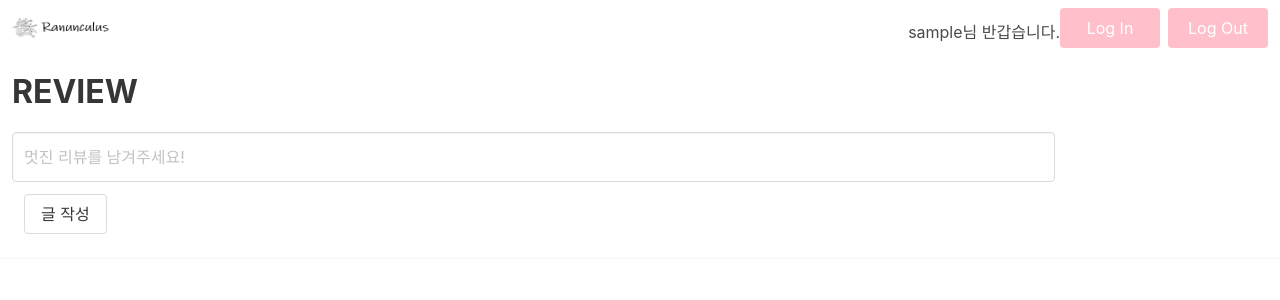
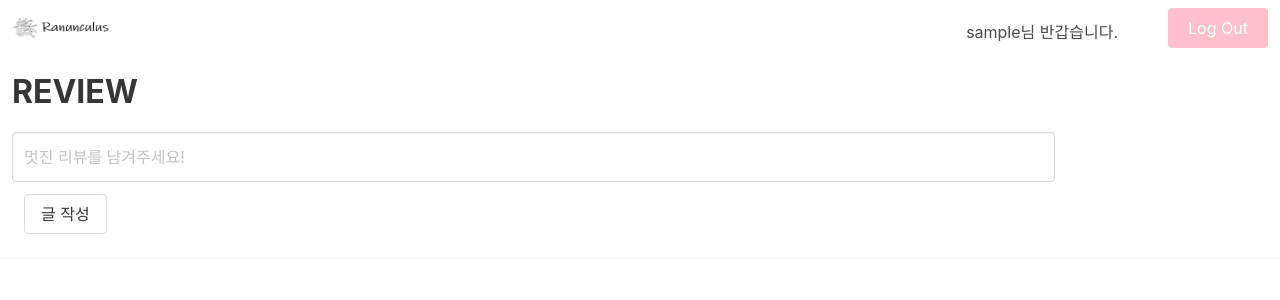
Before and after one commit to 99-8-3-Ranunculus/ranunculus, a Flask app: template templates/review.html in a window 1280 px wide. Shown: the top 300 px of the page. Run offline with Flask 2, Linux system fonts and the light colour scheme; the template is opened without the code that fills it: most values are stand-ins (such as "Sample title", 1, 10 or a date in 2020); a database or web service that is not in the repository returns one stand-in record (values such as "Sample title"); data that the repository does not hold is empty; some libraries are stand-ins or nearby versions.

Commit message:
로그인 유무에 따른 버튼표시 적용 #7

```diff
--- a/app.py
+++ b/app.py
@@ -18,21 +18,13 @@ db = client.dbsparta
 
 @app.route('/')
 def main():
-    username = session.get('username', None)
-    print(username)
-    return render_template('index.html', username=username)
-
-# @app.route('/')
-# def main():
-#     token_receive = request.cookies.get('mytoken')
-#     try:
-#         payload = jwt.decode(token_receive, SECRET_KEY, algorithms=['HS256'])
-#         user_info = db.users.find_one({"username": payload["id"]})
-#         return render_template('index.html', user_info=user_info)
-#     except jwt.ExpiredSignatureError:
-#         return redirect(url_for("login", msg="로그인 시간이 만료되었습니다."))
-#     except jwt.exceptions.DecodeError:
-#         return redirect(url_for("login", msg="로그인 정보가 존재하지 않습니다."))
+    if request.cookies.get('mytoken') is not None:
+        token_receive = request.cookies.get('mytoken')
+        payload = jwt.decode(token_receive, SECRET_KEY, algorithms=['HS256'])
+        user_info = db.users.find_one({"username": payload["id"]})
+        return render_template('index.html', user_info=user_info)
+    else:
+        return render_template('index.html')
 
 
 @app.route('/login')
@@ -57,7 +49,7 @@ def sign_in():
         }
         token = jwt.encode(payload, SECRET_KEY, algorithm='HS256')
 
-        return jsonify({'result': 'success', 'token': token, 'msg' : f'{username_receive}님 환영합니다.'})
+        return jsonify({'result': 'success', 'token': token, 'msg' : f'{username_receive}님 반갑습니다.'})
     else:
         return jsonify({'result': 'fail', 'msg': '아이디/비밀번호가 일치하지 않습니다.'})
 
--- a/static/css/style.css
+++ b/static/css/style.css
@@ -14,3 +14,7 @@
     color: #fff !important;
     width: 100px;
 }
+
+.greeting {
+    margin-right: 50px;
+}
--- a/static/js/script.js
+++ b/static/js/script.js
@@ -1,6 +1,7 @@
 $(document).ready(function () {
     show_review();
 });
+
 
 function show_review() {
     $('.card-content').empty()
@@ -57,8 +58,6 @@ function save_review() {
 }
 
 
-
-
 // function toggle_review_form() {
 //     $("#review_form").toggleClass("is-hidden")
 // }
@@ -71,6 +70,6 @@ function if_not_member() {
 
 function logout() {
     $.removeCookie('mytoken');
-    alert('로그아웃 되었습니다.')
+    alert('정상 로그아웃 되었습니다.')
     window.location.href="/"
 }
--- a/templates/lib/top.html
+++ b/templates/lib/top.html
@@ -38,14 +38,12 @@
     <div class="navbar-end">
         <div class="navbar-item">
             <div class="buttons">
-                {% if username %}
-                    <h6>{{ user_info.username }}님 반갑습니다.</h6>
+                {% if user_info %}
+                    <h6 class="greeting">{{ user_info.username }}님 반갑습니다.</h6>
+                    <a class="button is-sign" onclick="logout()">Log Out</a>
+                {% else %}
+                    <a class="button is-sign" onclick="window.location.href='/login'">Log In</a>
                 {% endif %}
-                <a class="button is-sign" onclick="window.location.href='/login'">
-                    Log In
-                </a> <a class="button is-sign" onclick="logout()">
-                    Log Out
-                </a>
             </div>
         </div>
     </div>
```
